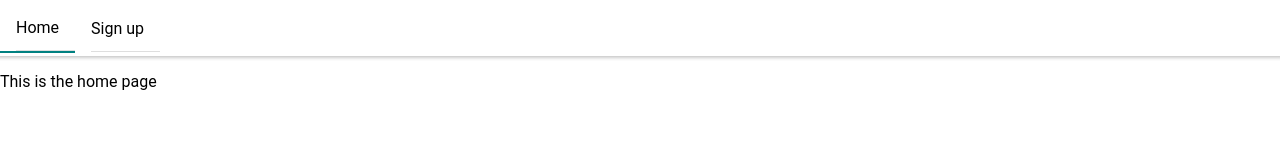
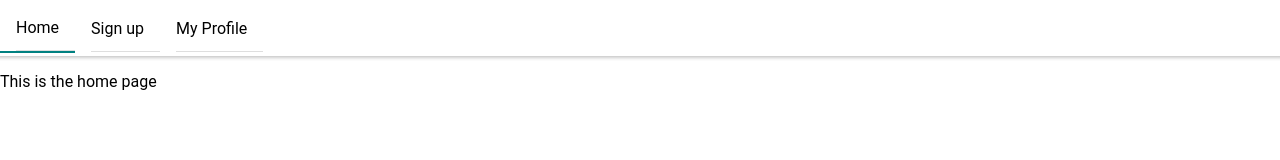
Before and after one commit to stevenGarciaDev/sustainability_project, a React (Create React App) app: page / in a window 1280 px wide. Shown: the top 160 px of the page. Built offline with nearby package versions, Linux system fonts and the light colour scheme.

Commit message:
Adds a skeleton for UserProfilePage

```diff
--- a/src/App.js
+++ b/src/App.js
@@ -7,6 +7,7 @@ import { Route } from 'react-router';
 import Menu, { contentId } from './navigation/Menu';
 import HomePage from './pages/HomePage';
 import SignUpPage from './pages/SignUpPage';
+import UserProfilePage from './pages/UserProfilePage';
 import routes from './pages/routes';
 import theme from './constants/theme';
 
@@ -19,6 +20,11 @@ function App() {
           <IonRouterOutlet id={contentId}>
             <Route path={routes.HomePage} exact component={HomePage} />
             <Route path={routes.SignUpPage} exact component={SignUpPage} />
+            <Route
+              path={routes.UserProfilePage}
+              exact
+              component={UserProfilePage}
+            />
           </IonRouterOutlet>
         </IonReactRouter>
       </IonApp>
--- a/src/navigation/Menu.js
+++ b/src/navigation/Menu.js
@@ -26,6 +26,7 @@ const Menu = () => {
         <IonList>
           <NavItem route={routes.HomePage} label="Home" />
           <NavItem route={routes.SignUpPage} label="Sign Up" />
+          <NavItem route={routes.UserProfilePage} label="My Profile" />
         </IonList>
       </IonContent>
     </IonMenu>
--- a/src/navigation/NavBar.js
+++ b/src/navigation/NavBar.js
@@ -31,6 +31,7 @@ const NavBar = () => {
         <LargeScreenNav side="start">
           <NavItem route={routes.HomePage} label="Home" />
           <NavItem route={routes.SignUpPage} label="Sign up" />
+          <NavItem route={routes.UserProfilePage} label="My Profile" />
         </LargeScreenNav>
       </IonToolbar>
     </IonHeader>
--- /dev/null
+++ b/src/pages/UserProfilePage.js
@@ -0,0 +1,30 @@
+import React from 'react';
+import styled from 'styled-components';
+import { IonPage, IonContent } from '@ionic/react';
+
+import NavBar from '../navigation/NavBar';
+
+export const dataTestIds = {
+  UserProfilePage: 'UserProfilePage',
+};
+
+const Container = styled('div')`
+  background-color: light-grey;
+  min-height: 100vh;
+  display: flex;
+`;
+
+function UserProfilePage() {
+  return (
+    <IonPage>
+      <NavBar />
+      <IonContent>
+        <Container data-testid={dataTestIds.UserProfilePage}>
+          <p>My Profile</p>
+        </Container>
+      </IonContent>
+    </IonPage>
+  );
+}
+
+export default UserProfilePage;
--- a/src/pages/routes.js
+++ b/src/pages/routes.js
@@ -1,4 +1,5 @@
 export default {
   HomePage: '/',
   SignUpPage: '/sign-up',
+  UserProfilePage: '/user-profile',
 };
```
